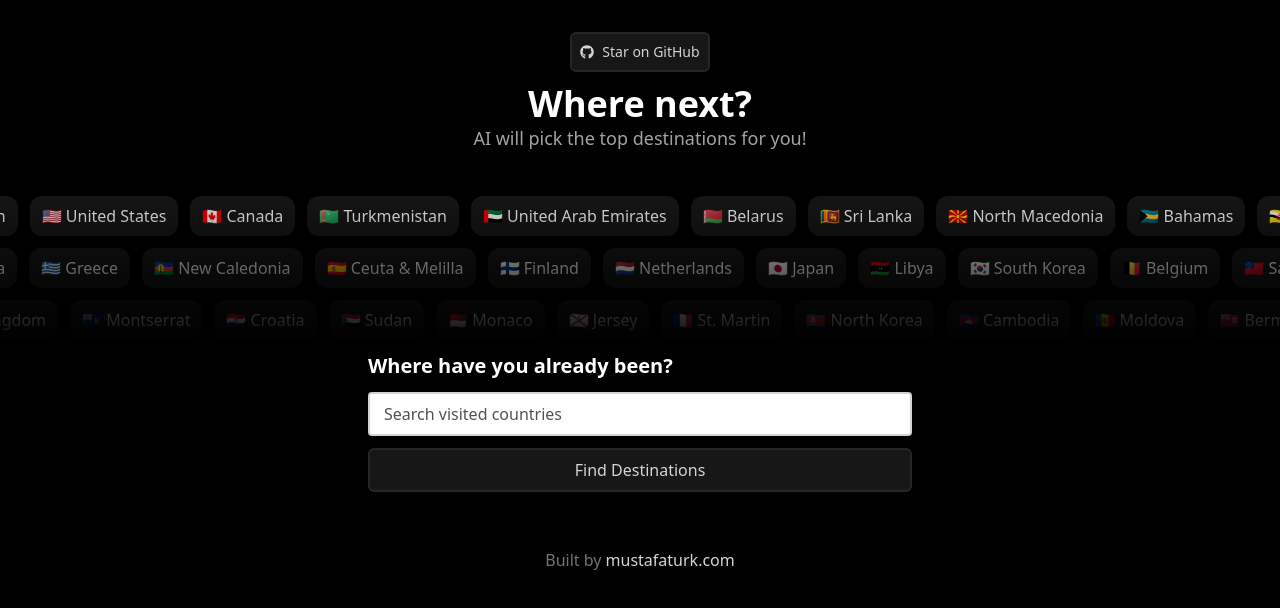
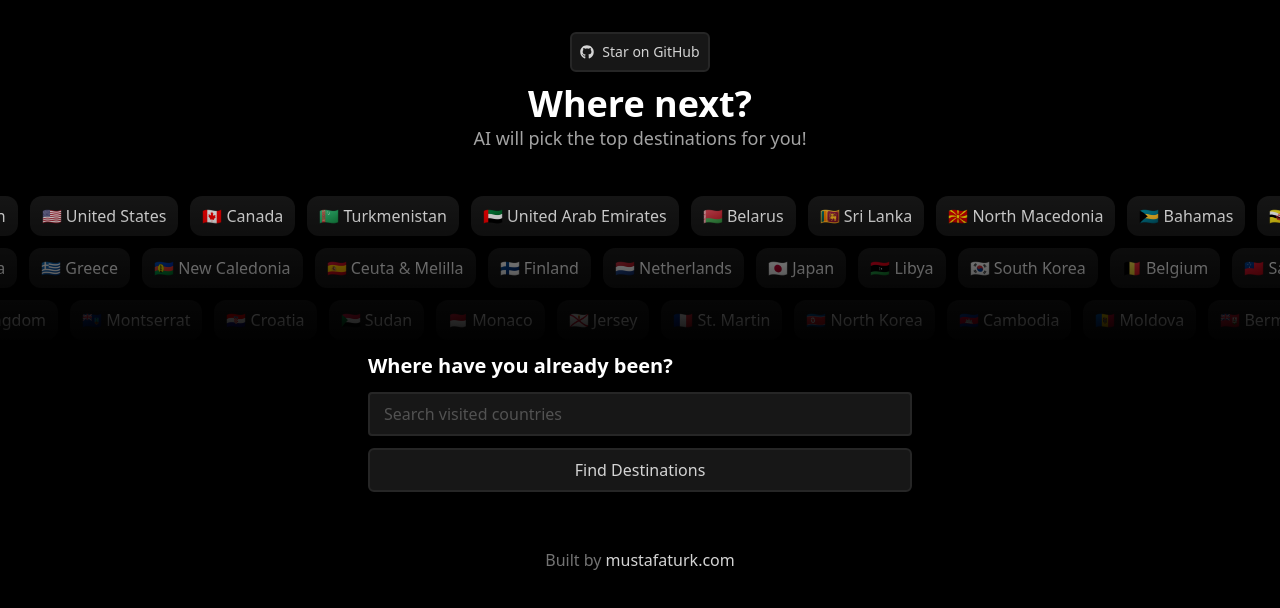
Before and after one commit to mustafa-turk/where-next, a Next.js app: page / in a window 1280 px wide. Shown: the top 608 px of the page. Built offline with nearby package versions, Linux system fonts and the light colour scheme.

Commit message:
fix styling

```diff
--- a/src/styles/globals.css
+++ b/src/styles/globals.css
@@ -14,11 +14,11 @@ body {
   /* React Select */
 
   .my-react-select-container .my-react-select__control {
-    @apply bg-white dark:bg-neutral-900 border-2 border-neutral-300 dark:border-neutral-800 hover:border-neutral-800 dark:hover:border-neutral-700;
+    @apply dark:bg-neutral-900 bg-neutral-900 border-2 border-neutral-300 dark:border-neutral-800 border-neutral-800 hover:border-neutral-800 dark:hover:border-neutral-700 hover:border-neutral-700;
   }
 
   .my-react-select-container .my-react-select__control--is-focused {
-    @apply border-neutral-500 hover:border-neutral-500 dark:border-neutral-700 dark:hover:border-neutral-700 shadow-none;
+    @apply border-neutral-700 hover:border-neutral-500 dark:border-neutral-700 dark:hover:border-neutral-700 shadow-none;
   }
 
   .my-react-select-container .my-react-select__multi-value {
@@ -26,11 +26,11 @@ body {
   }
 
   .my-react-select-container .my-react-select__menu {
-    @apply bg-neutral-100 dark:bg-neutral-900 border-2 border-neutral-300 dark:border-neutral-600;
+    @apply bg-neutral-100 bg-neutral-900 dark:bg-neutral-900 border-2 border-neutral-600 dark:border-neutral-600;
   }
 
   .my-react-select-container .my-react-select__option {
-    @apply text-neutral-600 dark:text-neutral-200 bg-neutral-100 hover:bg-neutral-200 dark:bg-neutral-900 dark:hover:bg-neutral-800;
+    @apply text-neutral-600 text-neutral-200 dark:text-neutral-200 bg-neutral-100 hover:bg-neutral-200 bg-neutral-900 dark:bg-neutral-900 dark:hover:bg-neutral-800 hover:bg-neutral-800;
   }
 
   .my-react-select-container .my-react-select__option--is-focused {
```
